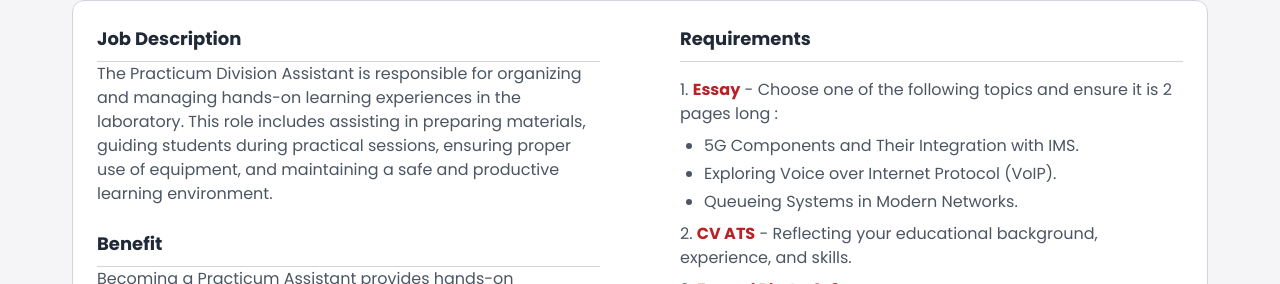
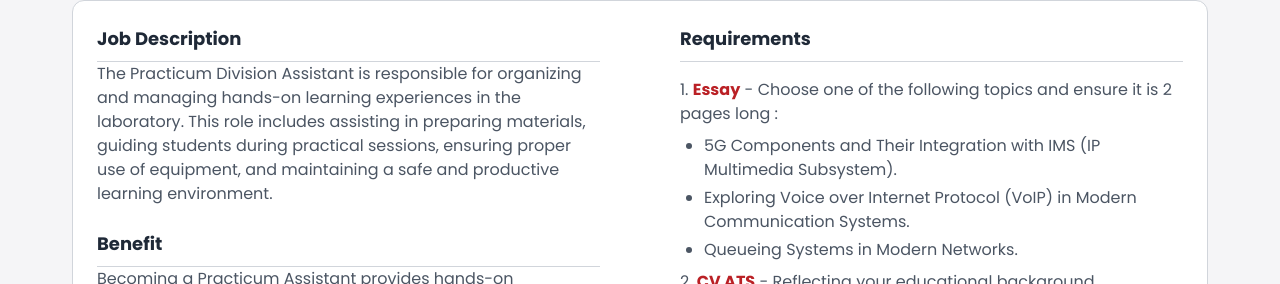
Before and after one commit to CPS-TelU/fe-cpslaboratory.com, a Next.js app: page /recruitment/practicum in a window 1280 px wide. Shown: the part 225-509 px from the top of the page. Built offline with nearby package versions, Linux system fonts and the light colour scheme.

Commit message:
feat : update practicum page

```diff
--- a/components/contents/RecruitmentDesc/Practicum.tsx
+++ b/components/contents/RecruitmentDesc/Practicum.tsx
@@ -90,8 +90,8 @@ const Practicum = () => {
                 <span className="font-semibold text-[#ba2025]">Essay</span> -
                 Choose one of the following topics and ensure it is 2 pages long :
                 <ul className="mt-2 ml-6 list-disc space-y-1">
-                  <li>5G Components and Their Integration with IMS.</li>
-                  <li>Exploring Voice over Internet Protocol (VoIP).</li>
+                  <li>5G Components and Their Integration with IMS (IP Multimedia Subsystem).</li>
+                  <li>Exploring Voice over Internet Protocol (VoIP) in Modern Communication Systems.</li>
                   <li>Queueing Systems in Modern Networks.</li>
                 </ul>
               </li>
```
